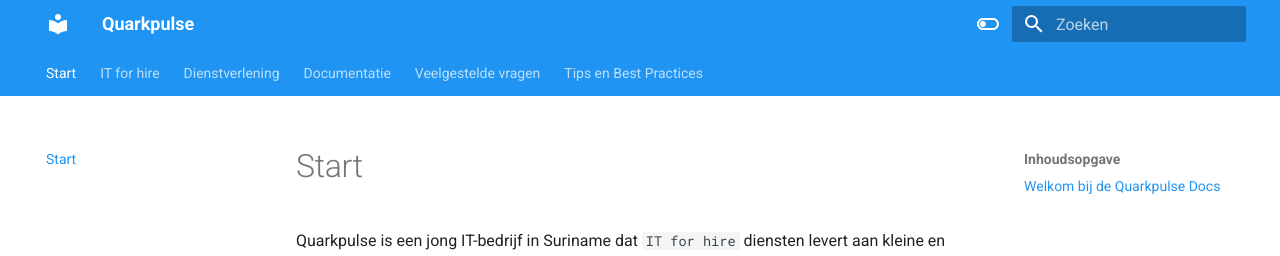
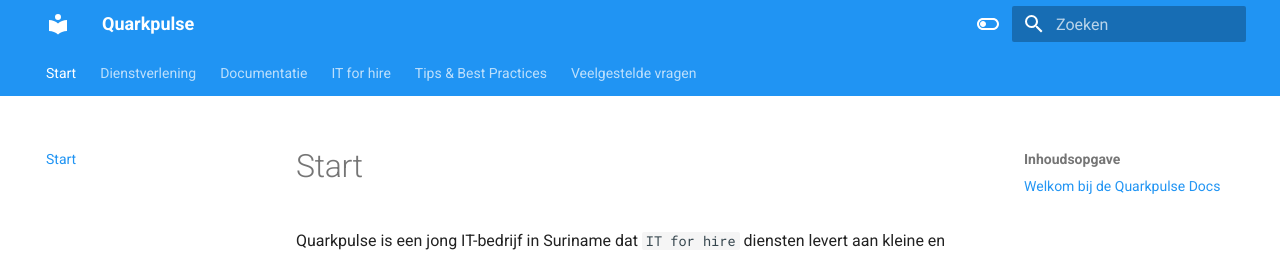
Before and after one commit to Quarkpulse/docs, an MkDocs documentation site: the page built from docs/index.md, in a window 1280 px wide and 983 px high. Shown: the top 256 px of the window. Built offline with MkDocs 1.6.1 and Material for MkDocs 9.7.7, drawn with Linux system fonts in a browser that asks for light colours; part of the change alters nothing that is shown.

```diff
--- a/mkdocs.yml
+++ b/mkdocs.yml
@@ -24,38 +24,6 @@ theme:
         name: Schakel naar light mode
       primary: blue
       accent: orange
-
-nav:
-  - Start: index.md
-  - IT for hire:
-    - Introductie: it-for-hire/introductie.md
-    - Wat is IT for hire?: it-for-hire/wat-is.md
-    - Voor wie is IT for hire?: it-for-hire/voor-wie.md
-    - IT Support: it-for-hire/it-support.md
-  - Dienstverlening:
-    - Introductie: dienstverlening/introductie.md
-    - Wat zijn dienstverleningsmodellen?: dienstverlening/wat-zijn-modellen.md
-    - Waarom Dienstverleningsmodellen gebruiken?: dienstverlening/waarom-modellen-gebruiken.md
-    - Break en Fix Dienstverlening: dienstverlening/break-en-fix-dienstverlening.md
-    - Maandelijkse IT Dienstverlening: dienstverlening/maandelijkse-it-dienstverlening.md
-    - Onboarding proces: dienstverlening/onboarding-proces.md
-    - Quarkpulse Support: dienstverlening/quarkpulse-support.md
-  - Documentatie:
-    - Inleiding: documentatie/inleiding.md
-    - Netwerkconfiguratie: documentatie/netwerkconfiguratie.md
-    - Serverbeheer: documentatie/serverbeheer.md
-    - Cybersecurity: documentatie/cybersecurity.md
-    - Cloudoplossingen: documentatie/cloudoplossingen.md
-    - Overige documentatie: documentatie/overige-documentatie.md
-  - Veelgestelde vragen:
-    - Algemene vragen: veelgestelde-vragen/algemene-vragen.md
-    - Dienstverlening: veelgestelde-vragen/dienstverlening.md
-    - Contact en support: veelgestelde-vragen/contact-support.md
-  - Tips en Best Practices:
-    - IT Beheer Tips: tips/it-beheer-tips.md
-    - Cybersecurity Best Practices: tips/cybersecurity-bestpractices.md
-    - Productiviteit Tips: tips/productiviteit-tips.md
-    - Technische Ondersteuning Tips: tips/technische-support-tips.md
 
 extra:
   social:
```
